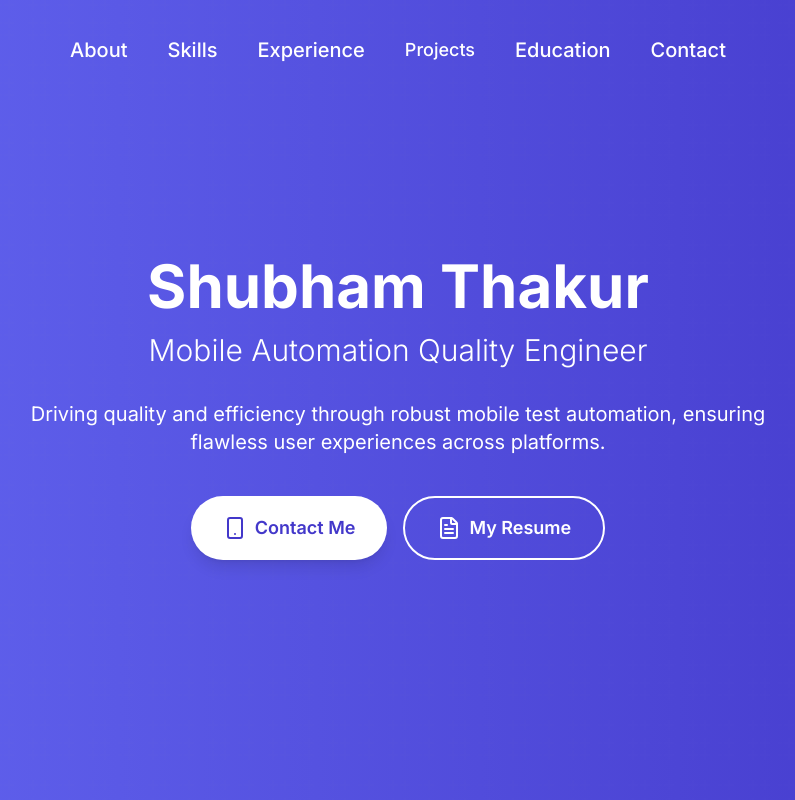
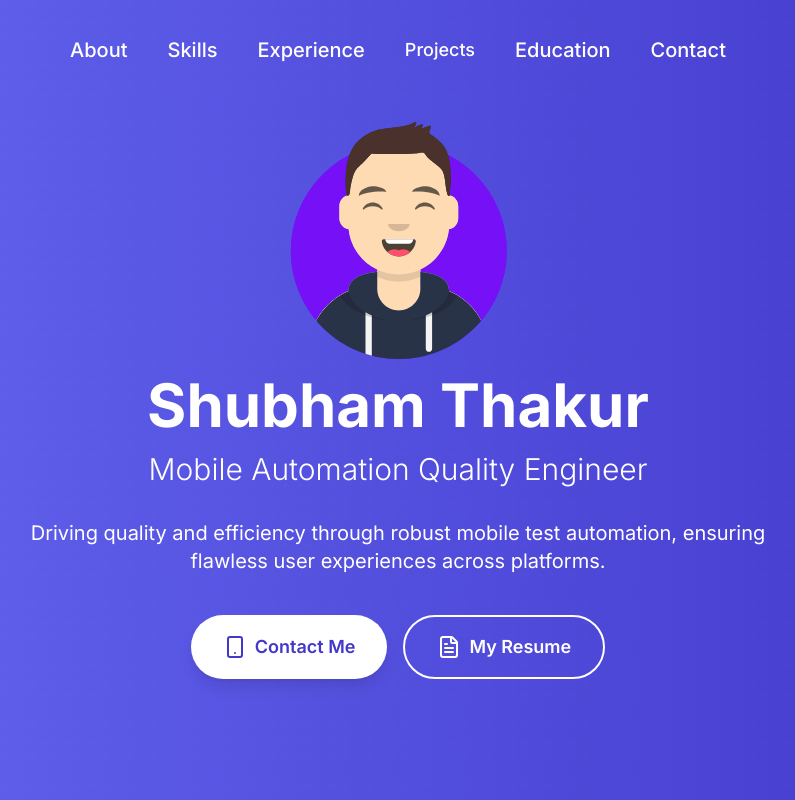
Before and after one commit to shubhamthakur463/Resume-Website-v1, a plain HTML site: page index.html in a window 1280 px wide. Shown: the top 800 px of the page, without its empty margins (242-1037 px from the left). Drawn offline with nearby package versions, Linux system fonts and the light colour scheme.

Commit message:
Added avatar to hero section again

```diff
--- a/index.html
+++ b/index.html
@@ -92,7 +92,7 @@
         <div class="absolute inset-0 bg-pattern opacity-10"></div>
 
         <div class="container mx-auto px-4 text-center z-10">
-            <!-- <img class="block mx-auto w-24 h-24 md:w-auto md:h-auto" src="resources/mf-avatar.svg"> -->
+            <img class="block mx-auto w-24 h-24 md:w-auto md:h-auto" src="resources/mf-avatar.svg">
             <h1 class="text-4xl md:text-6xl font-bold leading-tight mb-4 mt-4 animate-fade-in-up">
                 Shubham Thakur
             </h1>
```
